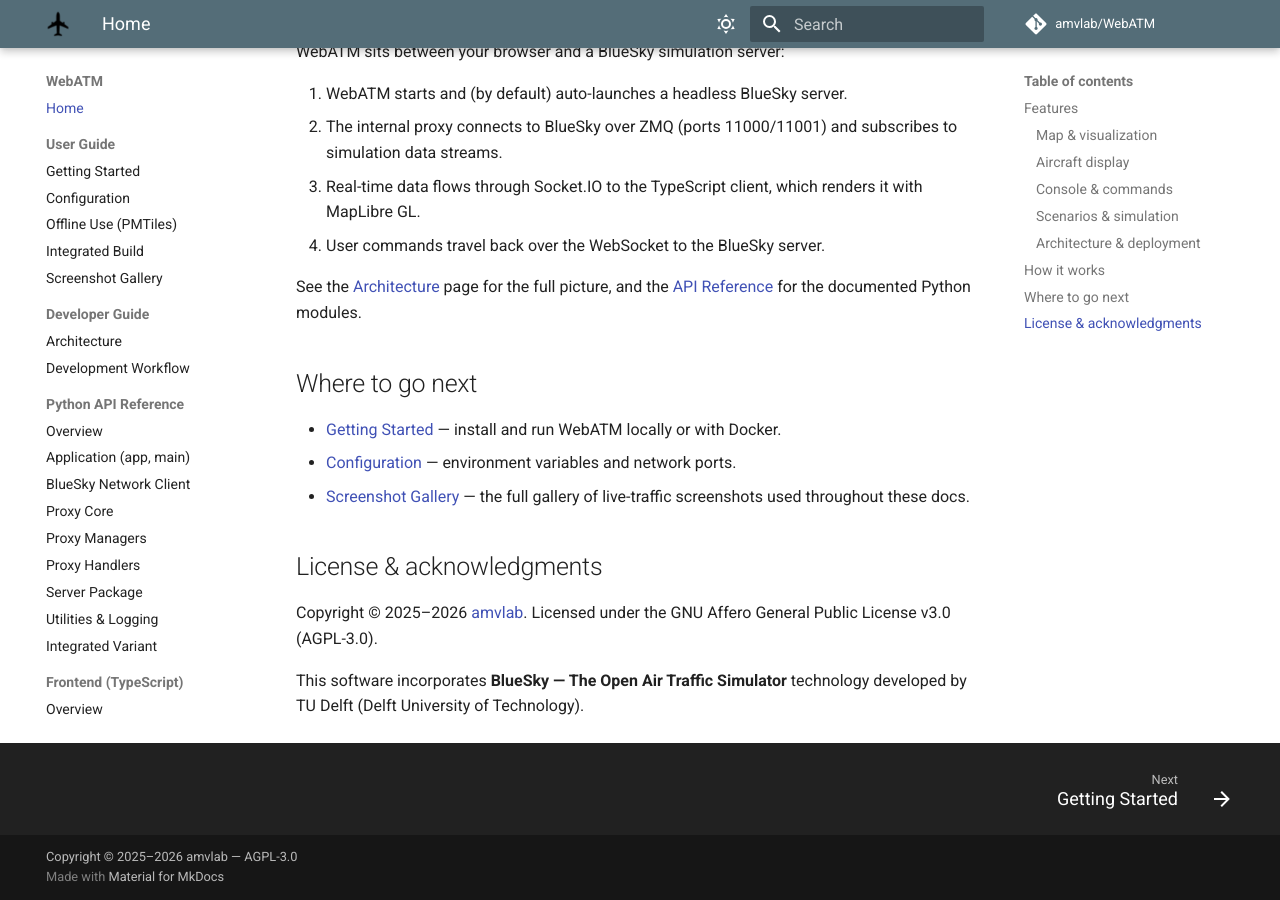
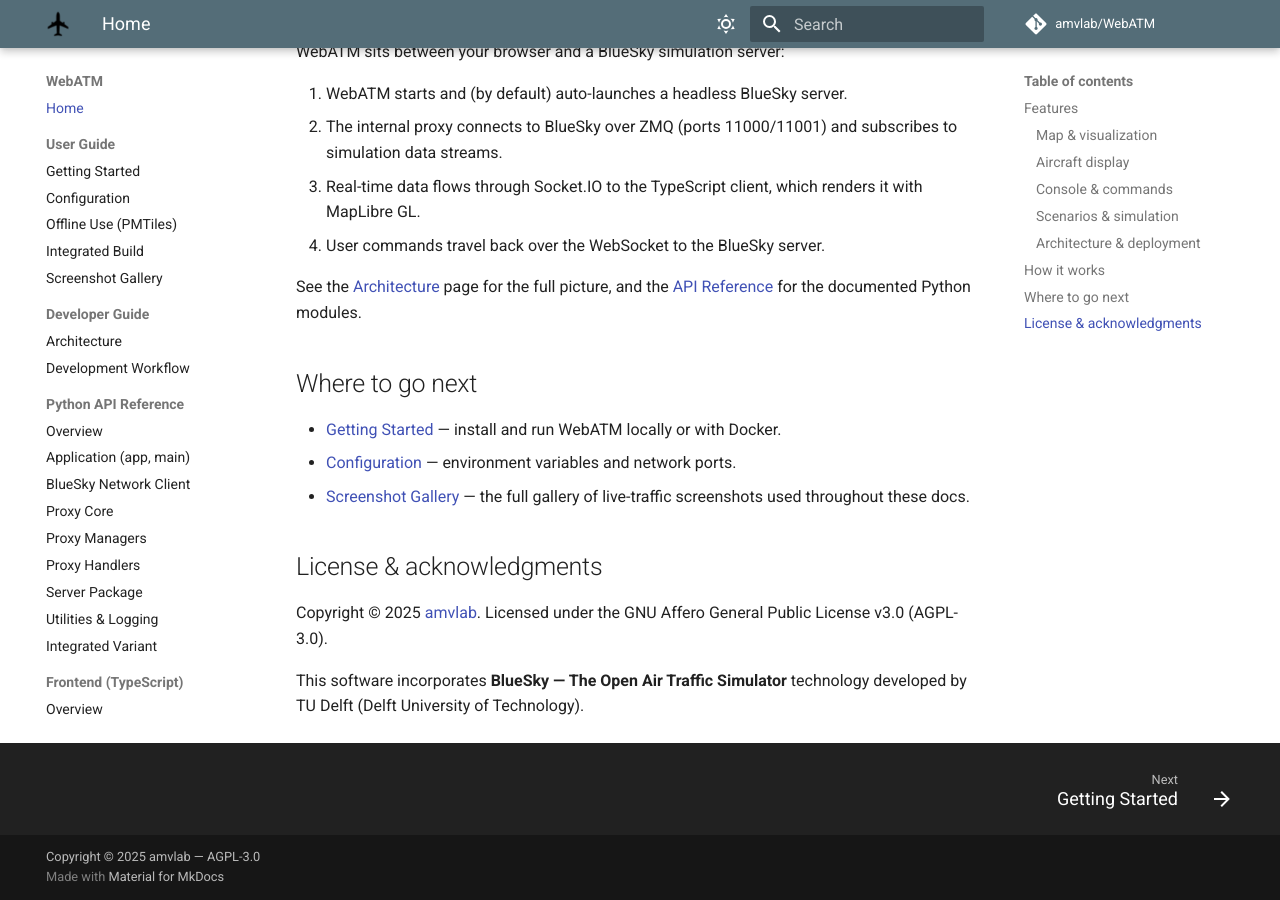
Before and after one commit to amvlab/WebATM, an MkDocs documentation site: the page built from docs/index.md, in a window 1280 px wide and 900 px high, scrolled down 2399 px. Built offline with MkDocs 1.6.1 and Material for MkDocs 9.7.7, drawn with Linux system fonts in a browser that asks for light colours; comment, search, counter and statistics services are not loaded.

Commit message:
docs: use first-publication year 2025 in copyright notices
Co-Authored-By: Claude Fable 5 <noreply@anthropic.com>
Claude-Session: https://claude.ai/code/session_01Cmhff5fY1tpbKTUmPyrNuh

```diff
--- a/docs/index.md
+++ b/docs/index.md
@@ -88,7 +88,7 @@ See the [Architecture](architecture.md) page for the full picture, and the
 
 ## License & acknowledgments
 
-Copyright © 2025–2026 [amvlab](https://amvlab.eu). Licensed under the GNU Affero
+Copyright © 2025 [amvlab](https://amvlab.eu). Licensed under the GNU Affero
 General Public License v3.0 (AGPL-3.0).
 
 This software incorporates **BlueSky — The Open Air Traffic Simulator**
--- a/mkdocs.yml
+++ b/mkdocs.yml
@@ -6,7 +6,7 @@ site_url: https://docs.amvlab.eu/
 repo_url: https://github.com/amvlab/WebATM
 repo_name: amvlab/WebATM
 copyright: >-
-  Copyright &copy; 2025&ndash;2026
+  Copyright &copy; 2025
   <a href="https://amvlab.eu" target="_blank" rel="noopener">amvlab</a>
   &mdash; AGPL-3.0
 
```
Also changed, not shown: README.md (+1 -1 lines), 1 other file.
